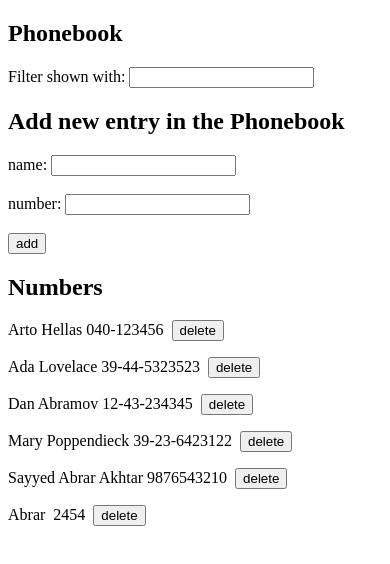
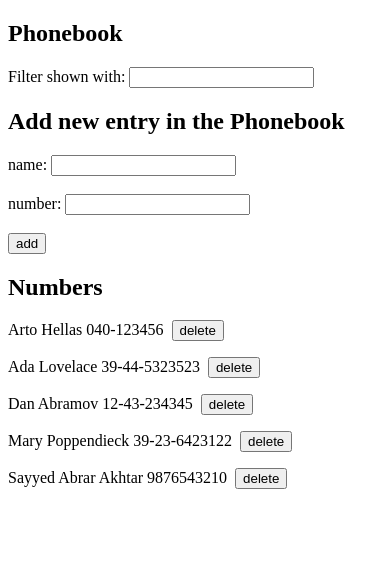
Before and after one commit to Sayyed-Abrar-Akhtar/Full-Stack-open-2022, a React (Create React App) app in the folder part2/the-phonebook/: page / in a window 390 px wide. Shown: the top 564 px of the page. Built offline with nearby package versions, Linux system fonts and the light colour scheme; data requests are answered from the project's data file.

Commit message:
2.17*: Phonebook step12

```diff
--- a/part2/the-phonebook/db.json
+++ b/part2/the-phonebook/db.json
@@ -24,11 +24,6 @@
       "name": "Sayyed Abrar Akhtar",
       "number": "9876543210",
       "id": 5
-    },
-    {
-      "name": "Abrar ",
-      "number": "2454",
-      "id": 6
     }
   ]
 }
--- a/part2/the-phonebook/src/App.js
+++ b/part2/the-phonebook/src/App.js
@@ -9,6 +9,7 @@ import { deletePerson, getAllPersons, updatePerson } from './services/persons';
 function App() {
   const [persons, setPersons] = useState([]);
   const [successMessage, setSuccessMessage] = useState('');
+  const [errorMessage, setErrorMessage] = useState('');
 
   useEffect(() => {
     const eventHandler = (response) => {
@@ -35,7 +36,14 @@ function App() {
   const handlePersonDelete = (person) => {
     const isConfirmed = window.confirm(`Delete ${person.name}?`);
     const eventHandler = (response) => {
-      console.log(response);
+      if (response.status === 404) {
+        setErrorMessage(
+          `Information of ${person.name} has already removed from server`
+        );
+        setTimeout(() => {
+          setErrorMessage('');
+        }, 2000);
+      }
     };
     if (isConfirmed) {
       deletePerson(person.id).then(eventHandler);
@@ -58,6 +66,7 @@ function App() {
     <div>
       <h2>Phonebook</h2>
       {successMessage ? <p className='success'>{successMessage}</p> : null}
+      {errorMessage ? <p className='error'>{errorMessage}</p> : null}
       <Filter onSearch={handleSearchResult} persons={persons} />
 
       <h2>Add new entry in the Phonebook</h2>
--- a/part2/the-phonebook/src/components/PersonForm.jsx
+++ b/part2/the-phonebook/src/components/PersonForm.jsx
@@ -1,5 +1,5 @@
 import { useState } from 'react';
-import { createNewPerson, updatePerson } from '../services/persons';
+import { createNewPerson } from '../services/persons';
 
 const PersonForm = ({ onPersonAdd, onPersonEdit, onSuccess, persons }) => {
   const [newName, setNewName] = useState('');
--- a/part2/the-phonebook/src/index.css
+++ b/part2/the-phonebook/src/index.css
@@ -1,8 +1,17 @@
 .success {
+  color: green;
+  border: 2px solid green;
+}
+
+.error {
+  color: red;
+  border: 2px solid red;
+}
+
+.success,
+.error {
   width: 100%;
   background: #d2d2d2;
-  color: green;
-  border: 2px solid green;
   border-radius: 4px;
   font-weight: 700;
   padding: 20px 10px;
--- a/part2/the-phonebook/src/services/persons.js
+++ b/part2/the-phonebook/src/services/persons.js
@@ -19,7 +19,7 @@ function updatePerson(id, updatedPerson) {
 
 function deletePerson(id) {
   const request = axios.delete(`${baseUrl}/${id}`);
-  return request.then((response) => response);
+  return request.then((response) => response).catch((error) => error.response);
 }
 
 export { getAllPersons, createNewPerson, updatePerson, deletePerson };
```
